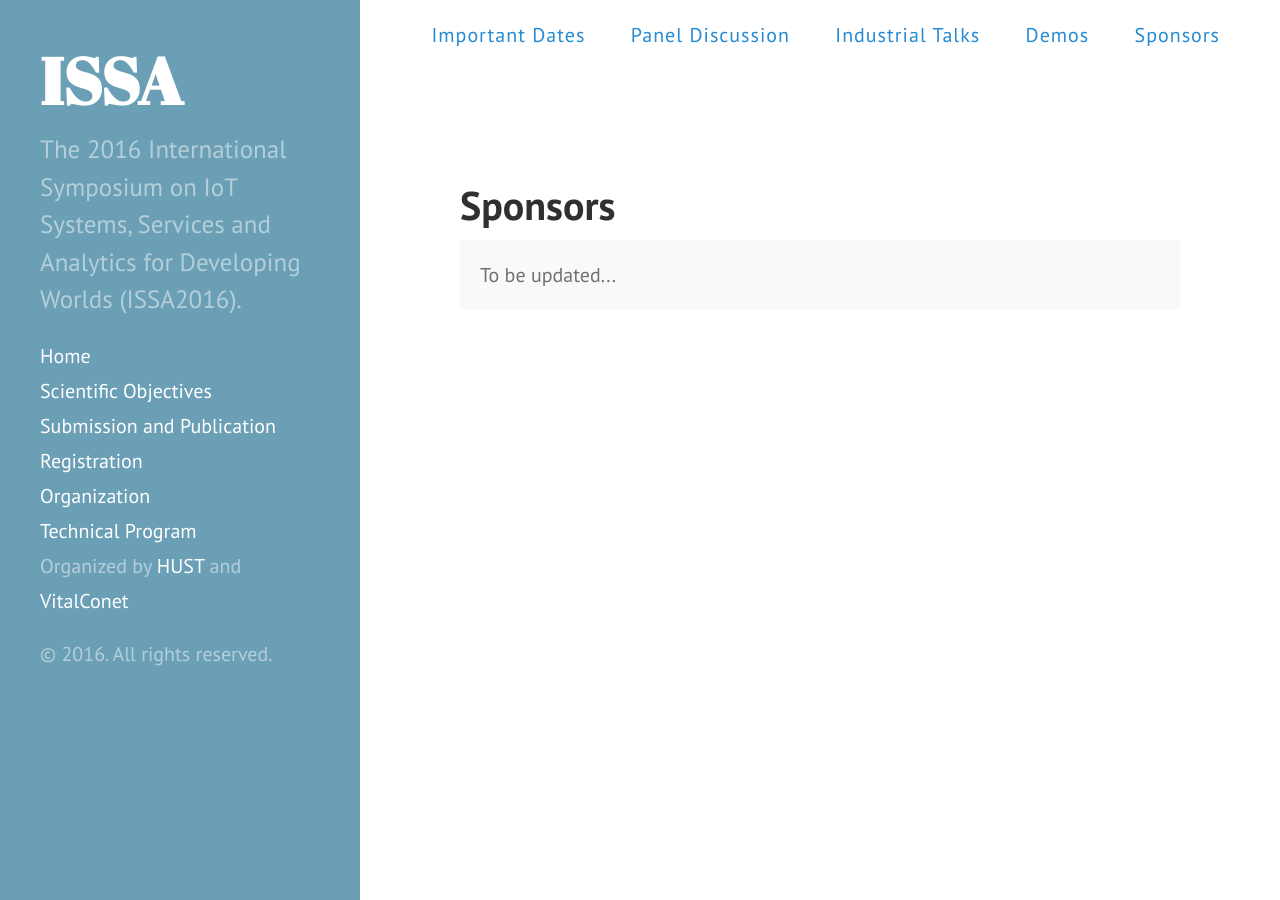
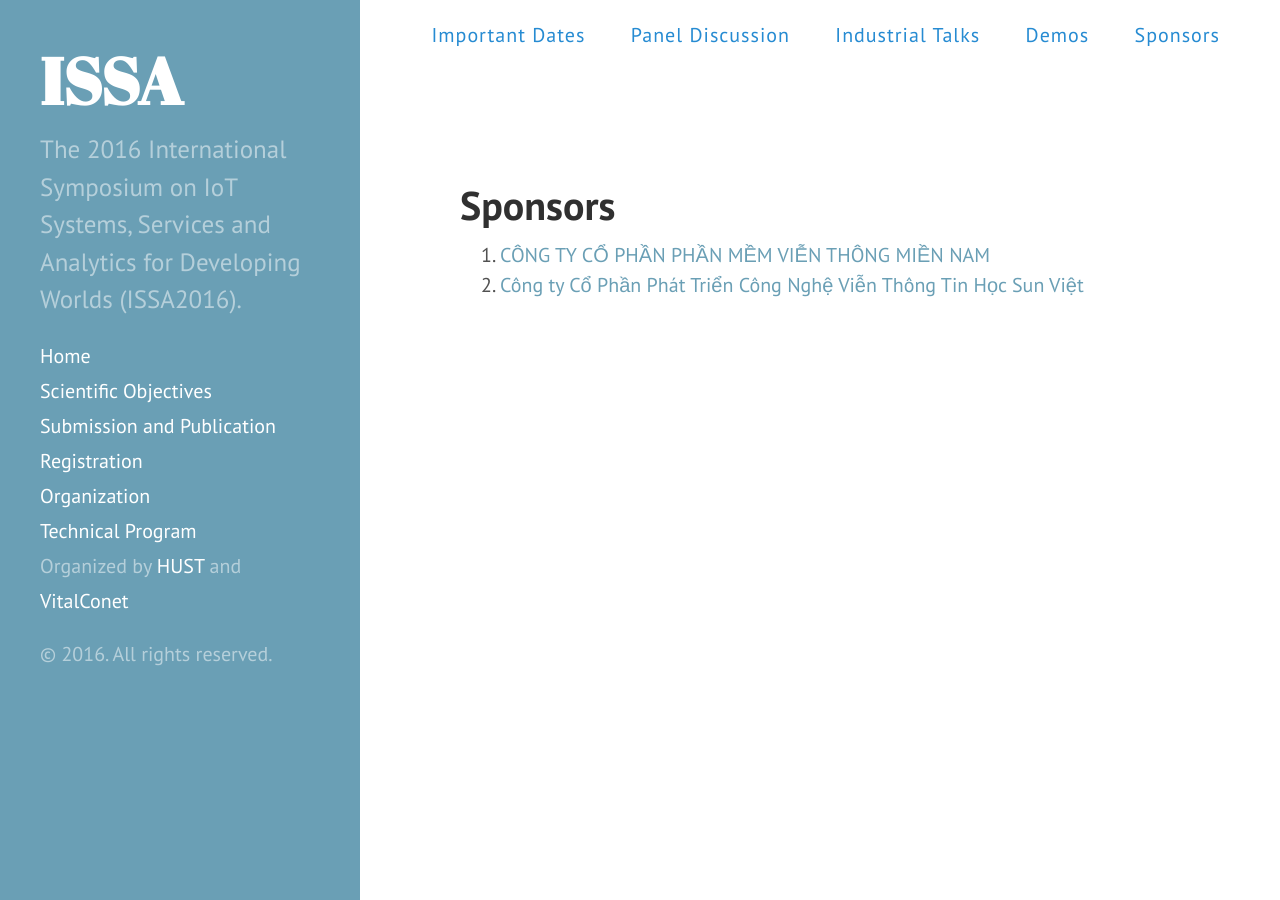
Before and after one commit to issadw/issadw.github.io, a Jekyll site: the page built from sponsors.md, in a window 1280 px wide. Built offline with Jekyll 4.4.1, drawn with Linux system fonts in a browser that asks for light colours.

Commit message:
update Sponsors side

```diff
--- a/sponsors.md
+++ b/sponsors.md
@@ -3,6 +3,5 @@
 title: Sponsors
 ---
 
-<p class="message">
-    To be updated...
-</p>
+1. [CÔNG TY CỔ PHẦN PHẦN MỀM VIỄN THÔNG MIỀN NAM](https://southtelecom.vn/)
+2. [Công ty Cổ Phần Phát Triển Công Nghệ Viễn Thông Tin Học Sun Việt](http://svtech.com.vn/)
```
